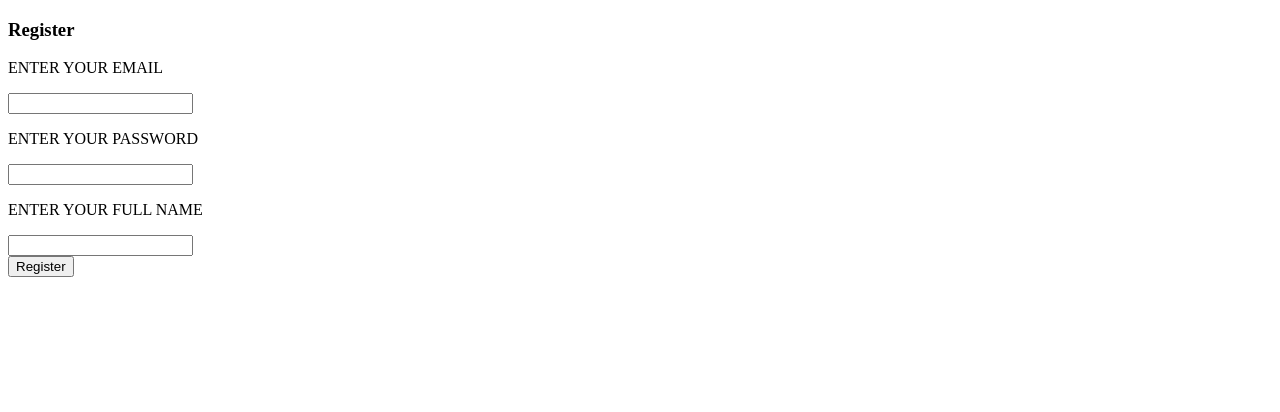
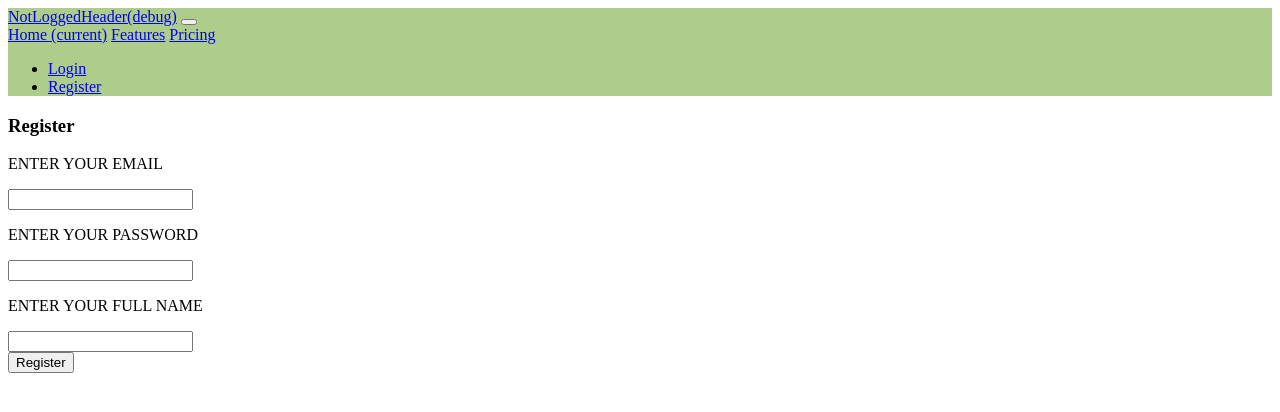
Before and after one commit to svetoslav0/bitak-symfony, a Symfony app: template templates/user/register.html.twig in a window 1280 px wide. Shown: the top 412 px of the page. Run offline with Twig, Linux system fonts and the light colour scheme; the template is opened without the code that fills it, so the values that code supplies are empty; some libraries are stand-ins or nearby versions.

Commit message:
Resolves GH-5

```diff
--- a/templates/base.html.twig
+++ b/templates/base.html.twig
@@ -6,6 +6,16 @@
         {% block stylesheets %}{% endblock %}
     </head>
     <body>
+
+        {% if is_granted('ROLE_ADMIN') %}
+            {% include 'common/adminHeader.html.twig' %}
+        {% elseif is_granted('ROLE_USER') %}
+            {% include 'common/userHeader.html.twig' %}
+        {% else %}
+            {% include 'common/notLoggedHeader.html.twig' %}
+        {% endif %}
+
+
         {% block body %}{% endblock %}
         {% block javascripts %}{% endblock %}
     </body>
--- /dev/null
+++ b/templates/common/notLoggedHeader.html.twig
@@ -0,0 +1,23 @@
+<nav class="navbar navbar-expand-lg navbar-light bg-light" style="background-color: #AECD8B !important;">
+    <a class="navbar-brand" href="#">NotLoggedHeader(debug)</a>
+    <button class="navbar-toggler" type="button" data-toggle="collapse" data-target="#navbarNavAltMarkup" aria-controls="navbarNavAltMarkup" aria-expanded="false" aria-label="Toggle navigation">
+        <span class="navbar-toggler-icon"></span>
+    </button>
+    <div class="collapse navbar-collapse" id="navbarNavAltMarkup">
+        <div class="navbar-nav">
+            <a class="nav-item nav-link active" href="#">Home <span class="sr-only">(current)</span></a>
+            <a class="nav-item nav-link" href="#">Features</a>
+            <a class="nav-item nav-link" href="#">Pricing</a>
+        </div>
+    </div>
+    <div class="navbar-collapse collapse w-100 order-3 dual-collapse2">
+        <ul class="navbar-nav ml-auto">
+            <li class="nav-item">
+                <a class="nav-item nav-link" href="{{ path('app_login') }}">Login</a>
+            </li>
+            <li class="nav-item">
+                <a class="nav-item nav-link" href="{{ path('user_register') }}">Register</a>
+            </li>
+        </ul>
+    </div>
+</nav>
```
Also changed, not shown: src/Entity/User.php (+6 -6 lines), templates/common/adminHeader.html.twig (added, +20 -0 lines), templates/common/userHeader.html.twig (added, +21 -0 lines).
